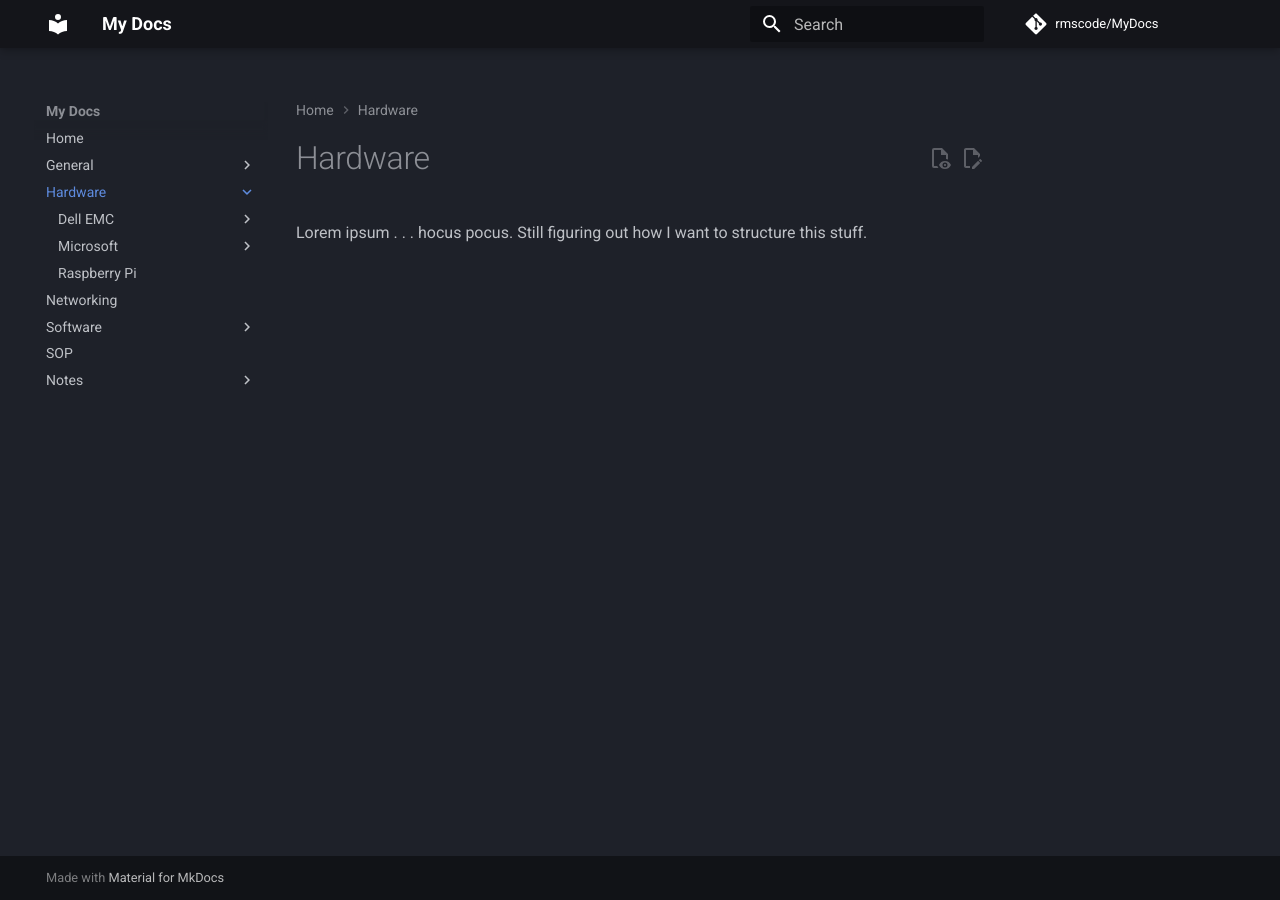
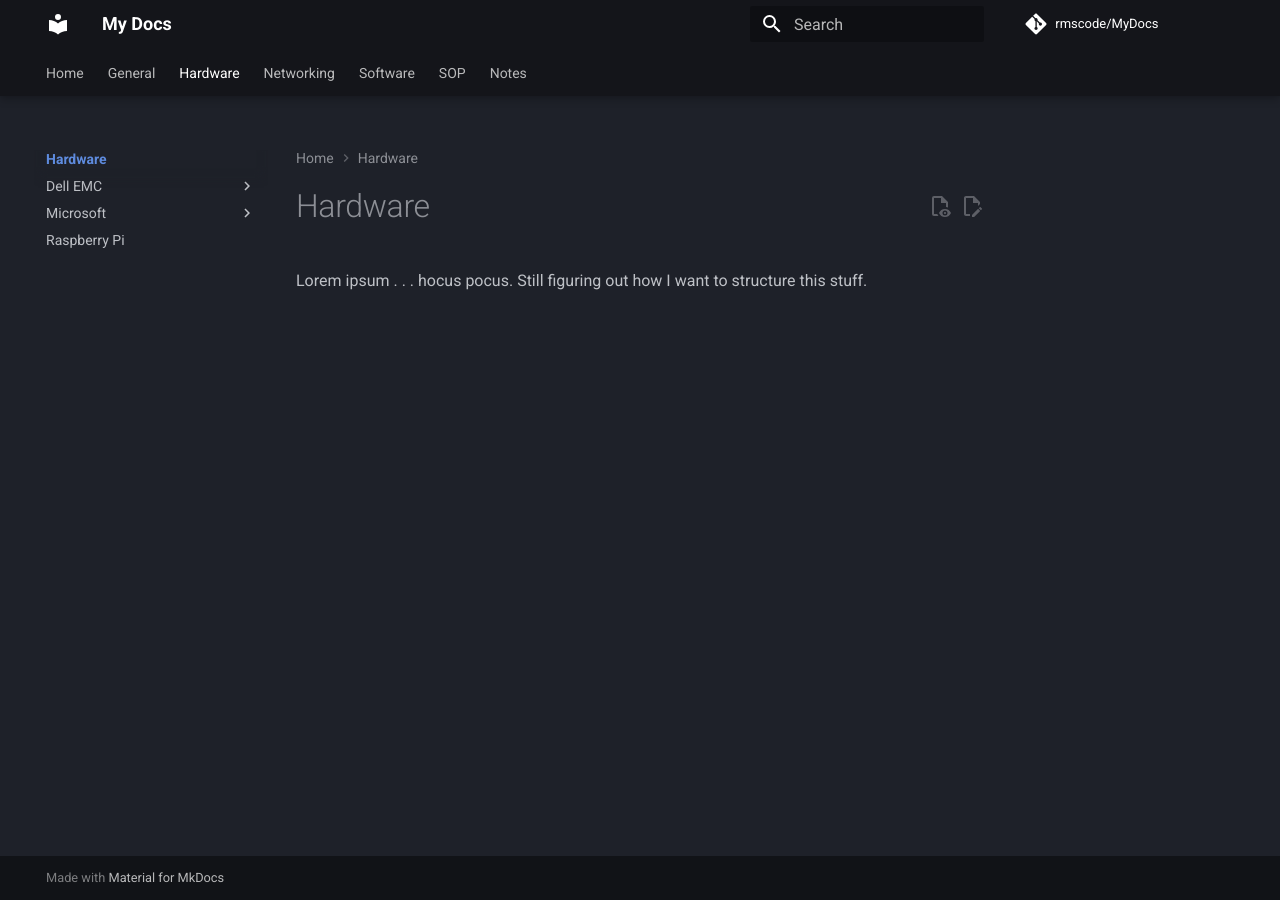
Before and after one commit to rmscode/binary-garden, an MkDocs documentation site: the page built from docs/hardware/index.md, in a window 1280 px wide. Built offline with MkDocs 1.6.1 and Material for MkDocs 9.7.7, drawn with Linux system fonts in a browser that asks for light colours; comment, search, counter and statistics services are not loaded; some of the changed lines change nothing that is shown.

Commit message:
Update mkdocs.yml

```diff
--- a/mkdocs.yml
+++ b/mkdocs.yml
@@ -21,8 +21,8 @@ theme:
     - content.action.edit
     - content.action.view
     - navigation.tracking
-    #- navigation.tabs
-    #- navigation.tabs.sticky
+    - navigation.tabs
+    - navigation.tabs.sticky
     - navigation.path
     - navigation.top
     # - navigation.prune
@@ -98,20 +98,23 @@ nav:
   - Hardware:
     - hardware/index.md
     - Dell EMC:
+      - PowerSwitch S4048-ON:
+        - hardware/dell-emc/S4048-ON/overview.md
+        - OS9:
+          #- hardware/dell-emc/S4048-ON/overview.md
+          - hardware/dell-emc/S4048-ON/os9.md
+          - hardware/dell-emc/S4048-ON/os9-debugging.md
+          - hardware/dell-emc/S4048-ON/os9-file-management.md
+          - hardware/dell-emc/S4048-ON/os9-logging.md
+          - hardware/dell-emc/S4048-ON/os9-tty-access.md
+          - hardware/dell-emc/S4048-ON/os9-ufd.md
+          - hardware/dell-emc/S4048-ON/os9-vlan.md
+          - hardware/dell-emc/S4048-ON/os9-vlt.md
+          - hardware/dell-emc/S4048-ON/os9-other.md
+        - OS10:
+          - hardware/dell-emc/S4048-ON/os10.md
       - hardware/dell-emc/s4048-on.md
       - hardware/dell-emc/powervault-me4.md
-        # - S4048-ON:
-        #   - hardware/dell-emc/S4048-ON/overview.md
-        #   - hardware/dell-emc/S4048-ON/os9.md
-        #   - hardware/dell-emc/S4048-ON/os9-debugging.md
-        #   - hardware/dell-emc/S4048-ON/os9-file-management.md
-        #   - hardware/dell-emc/S4048-ON/os9-logging.md
-        #   - hardware/dell-emc/S4048-ON/os9-tty-access.md
-        #   - hardware/dell-emc/S4048-ON/os9-ufd.md
-        #   - hardware/dell-emc/S4048-ON/os9-vlan.md
-        #   - hardware/dell-emc/S4048-ON/os9-vlt.md
-        #   - hardware/dell-emc/S4048-ON/os9-other.md
-        #   - hardware/dell-emc/S4048-ON/os10.md
 
     - Microsoft:
       - hardware/microsoft/surface-rt.md
```
